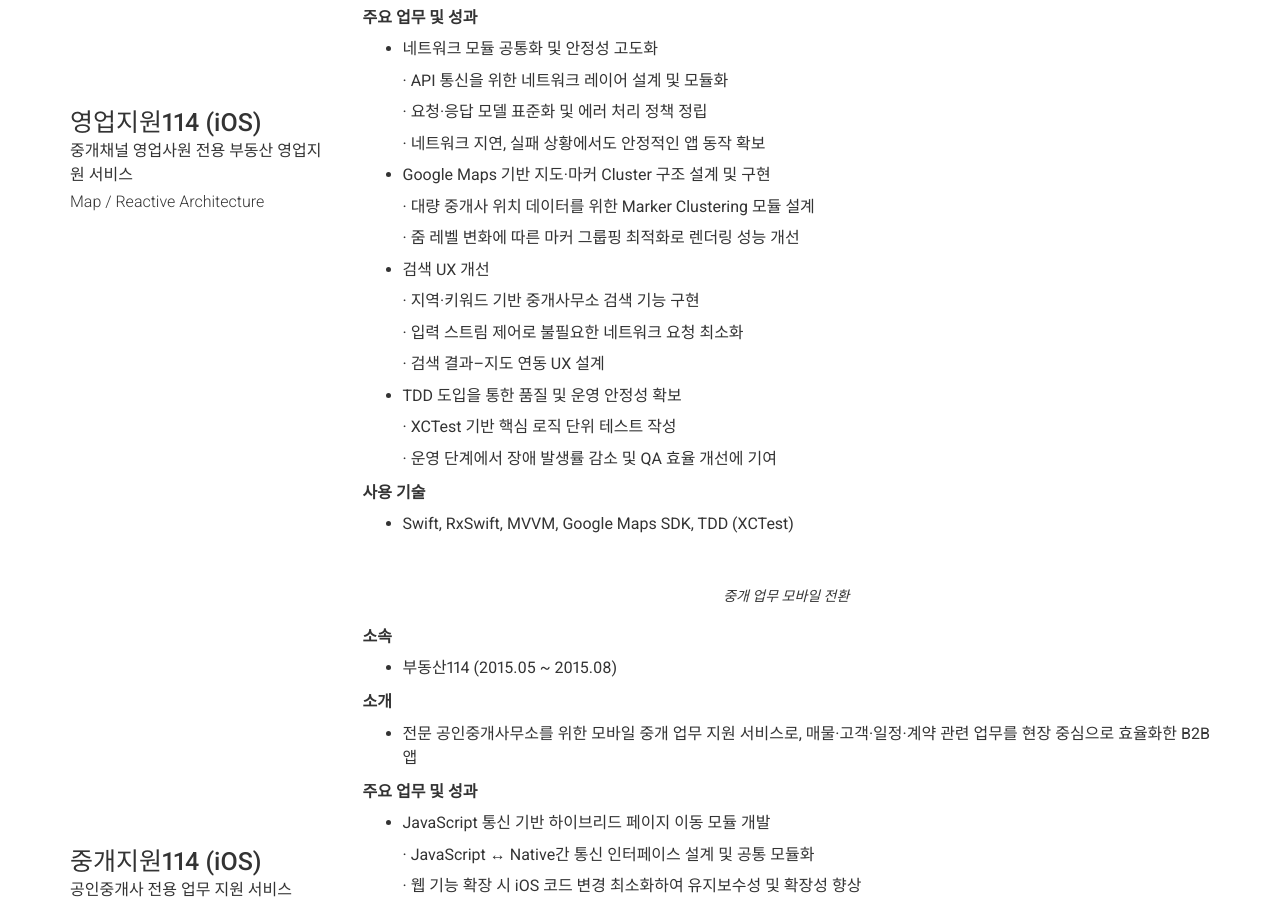
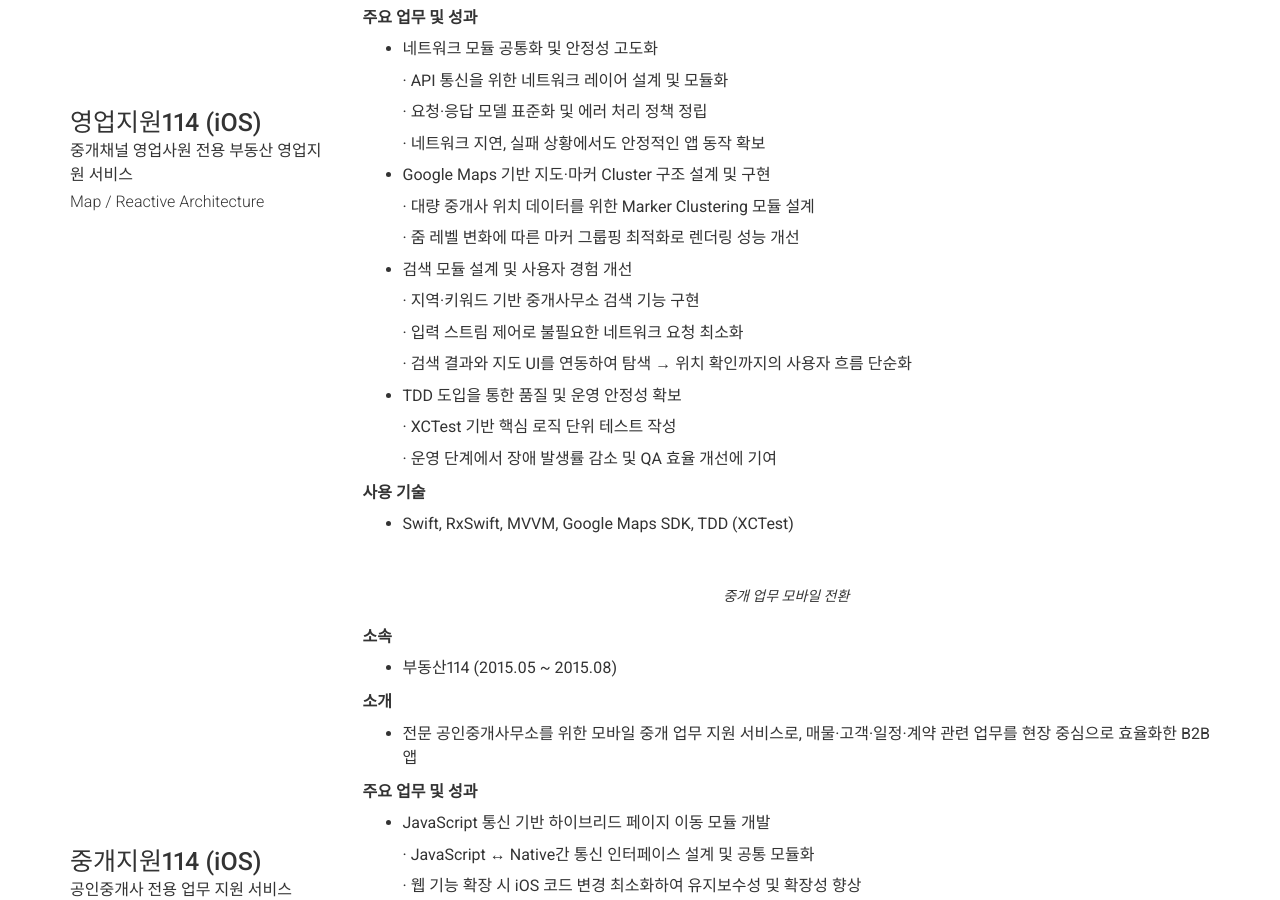
Before and after one commit to toypresent81/toypresent81.github.io, a Jekyll site: the page built from index.md, in a window 1280 px wide and 900 px high, scrolled down 5574 px. Built offline with Jekyll 4.4.1, drawn with Linux system fonts in a browser that asks for light colours; nearby versions of some CDN libraries.

Commit message:
Update _config.yml

```diff
--- a/_config.yml
+++ b/_config.yml
@@ -377,13 +377,13 @@ content:
 
             · 줌 레벨 변화에 따른 마커 그룹핑 최적화로 렌더링 성능 개선
 
-          - 검색 UX 개선
+          - 검색 모듈 설계 및 사용자 경험 개선
 
             · 지역·키워드 기반 중개사무소 검색 기능 구현
 
             · 입력 스트림 제어로 불필요한 네트워크 요청 최소화
 
-            · 검색 결과–지도 연동 UX 설계
+            · 검색 결과와 지도 UI를 연동하여 탐색 → 위치 확인까지의 사용자 흐름 단순화
 
           - TDD 도입을 통한 품질 및 운영 안정성 확보
 
```
